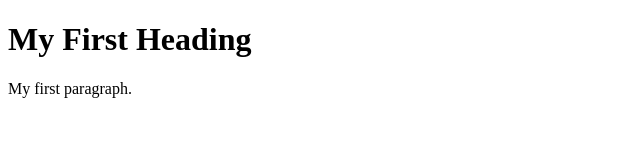
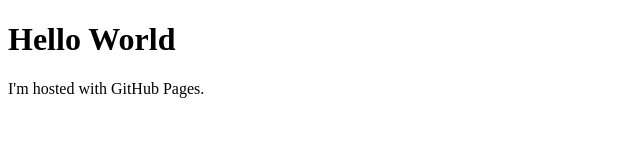
Before and after one commit to GodDhar/GodDhar.github.io, a plain HTML site: page index.html in a window 1280 px wide. Shown: the whole page, without its empty margins (0-640 px from the left). Drawn offline with Linux system fonts and the light colour scheme.

Commit message:
Update index.html

```diff
--- a/index.html
+++ b/index.html
@@ -1,12 +1,7 @@
 <!DOCTYPE html>
 <html>
-<head>
-<title>Page Title</title>
-</head>
 <body>
-
-<h1>My First Heading</h1>
-<p>My first paragraph.</p>
-
+<h1>Hello World</h1>
+<p>I'm hosted with GitHub Pages.</p>
 </body>
 </html>
```
